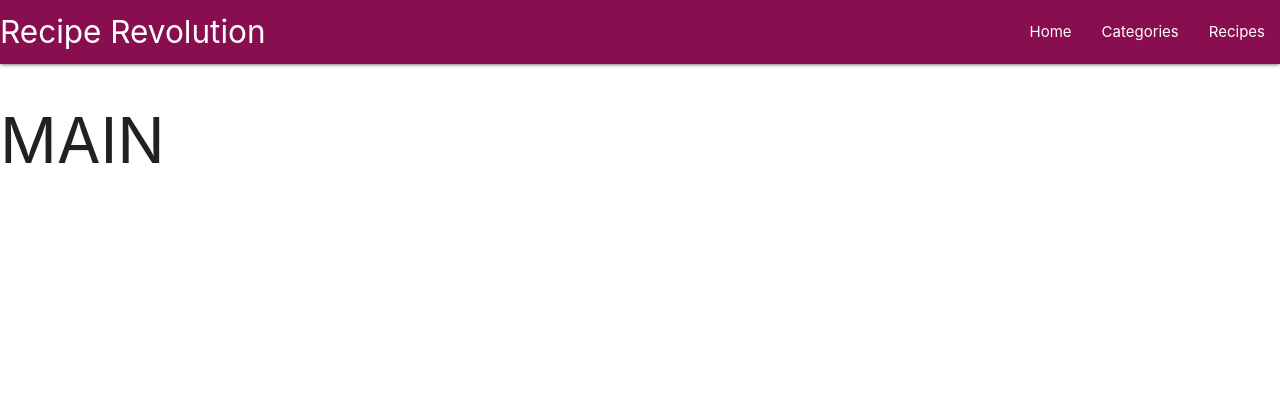
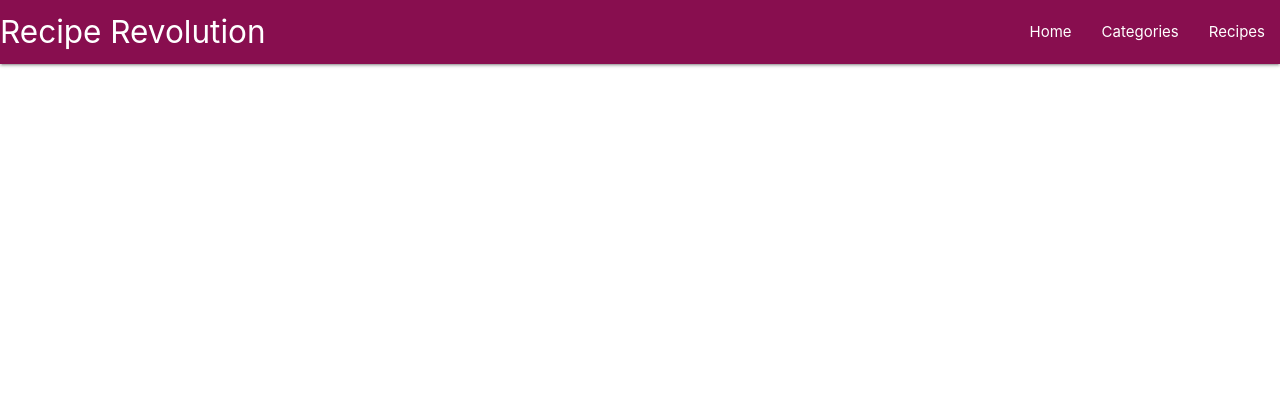
Before and after one commit to CassJBeckford/RecipeRevolution-mp3, a Flask app: page / in a window 1280 px wide. Shown: the top 420 px of the page. Run offline with Flask 3, Linux system fonts and the light colour scheme.

Commit message:
define area that can have code injected

```diff
--- a/recipes/templates/base.html
+++ b/recipes/templates/base.html
@@ -36,7 +36,8 @@
     </header>
 
     <main>
-        <h1>MAIN</h1>
+        {% block content %}
+        {% endblock %}
     </main>
 
     <footer class="page-footer pink darken-4">
```
